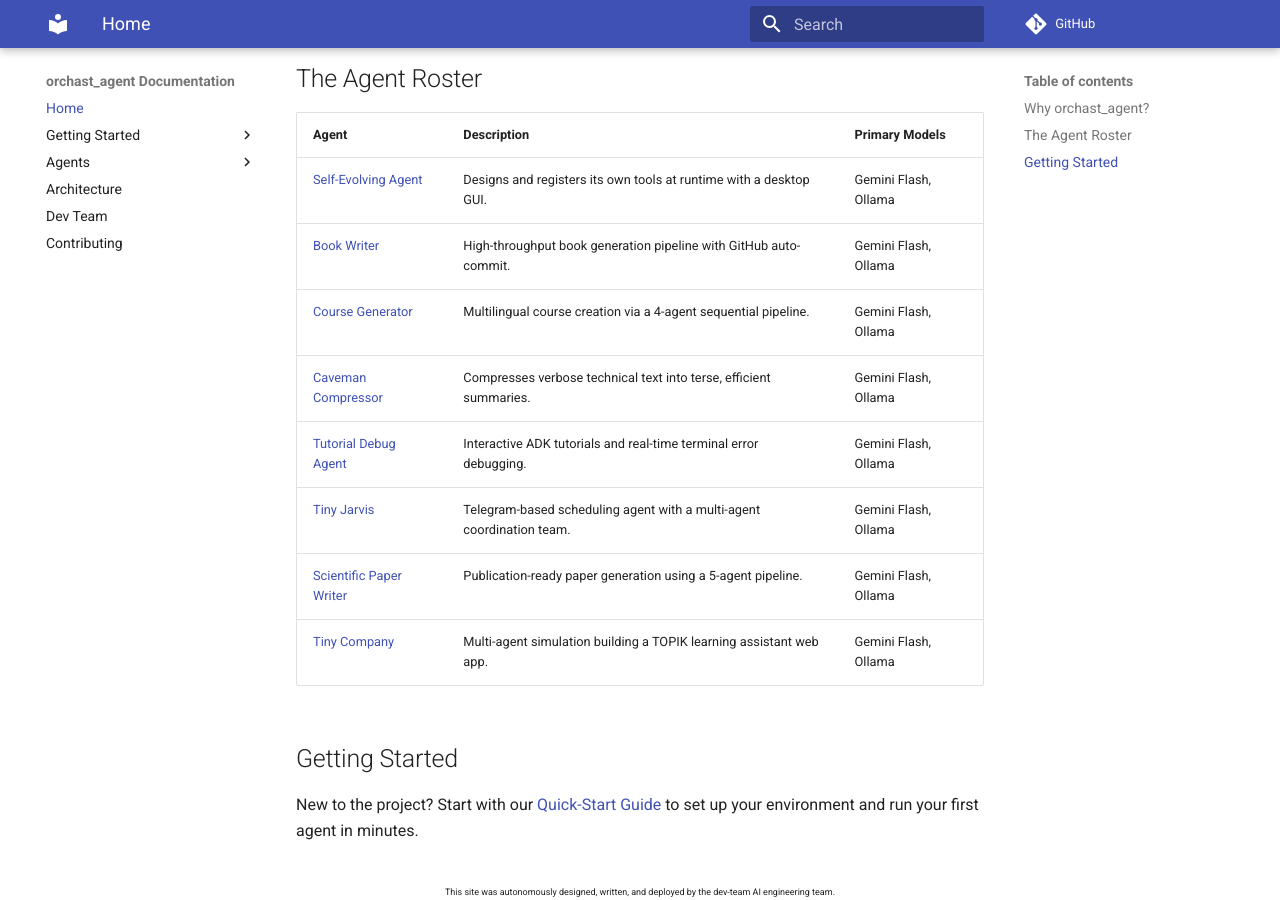
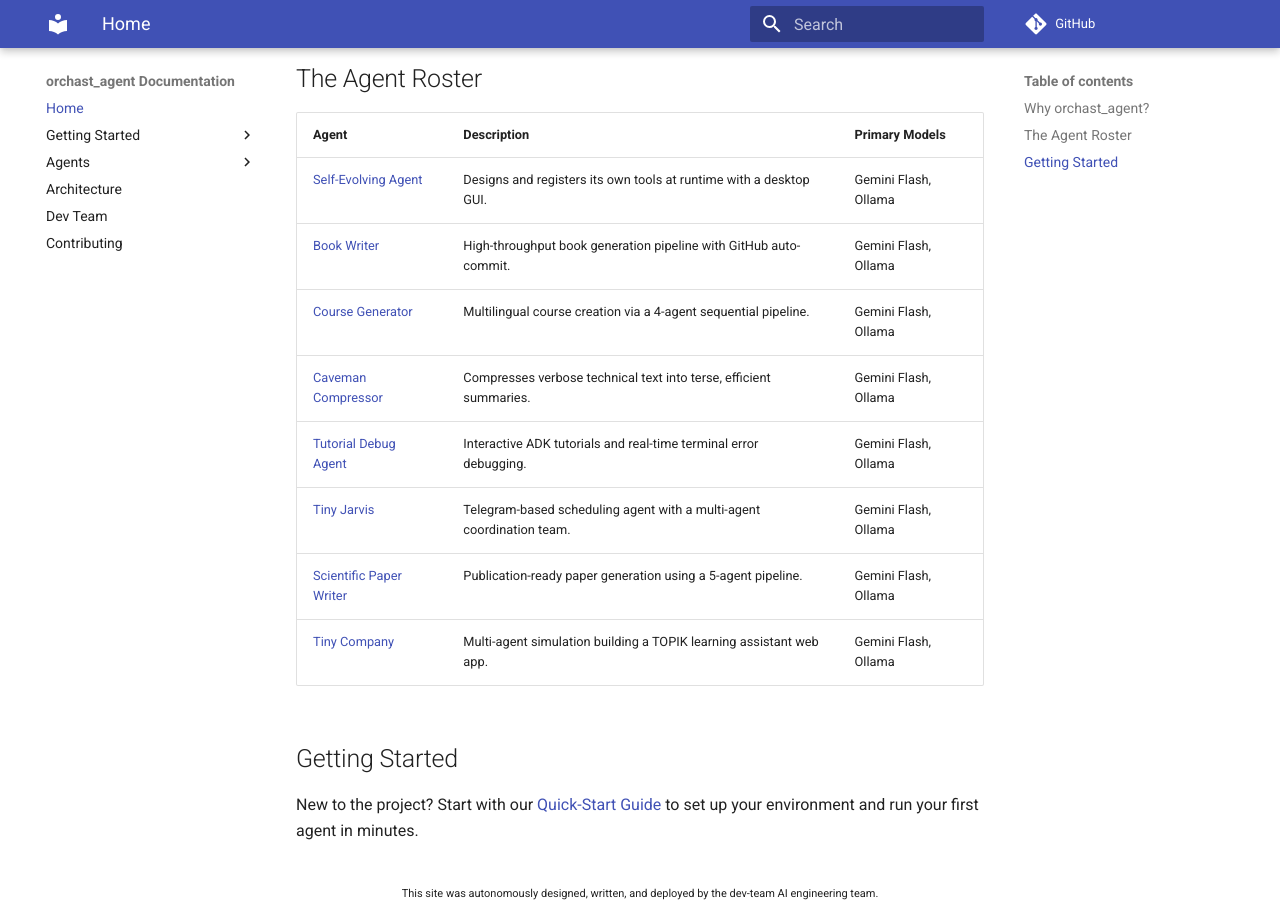
Before and after one commit to prof-lijar/orchast_agent, an MkDocs documentation site: the page built from docs_site/index.md, in a window 1280 px wide and 900 px high, scrolled down 522 px. Built offline with MkDocs 1.6.1 and Material for MkDocs 9.7.7, drawn with Linux system fonts in a browser that asks for light colours; comment, search, counter and statistics services are not loaded.

Commit message:
[Architect] Increase footer font size for readability (#43)

```diff
--- a/overrides/partials/footer.html
+++ b/overrides/partials/footer.html
@@ -1,3 +1,3 @@
-<div style="text-align: center; margin-top: 1rem; font-size: 0.9em;">
+<div style="text-align: center; margin-top: 1rem; font-size: 1.1em;">
   This site was autonomously designed, written, and deployed by the <a href="{{ 'dev-team.md' | url }}">dev-team AI engineering team</a>.
 </div>
```
